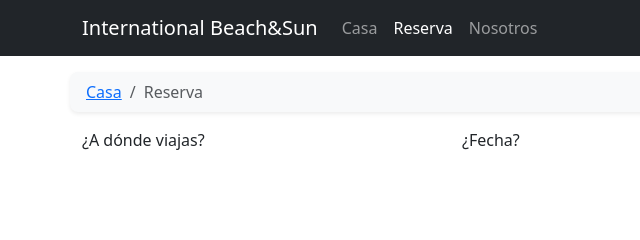
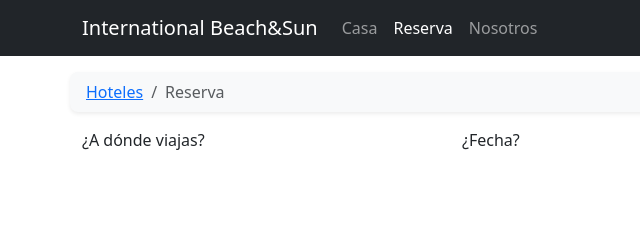
Before and after one commit to JulioQuesadilla/curso-bootstrap, a website: page catalogo.html in a window 1280 px wide. Shown: the top 240 px of the page, 0-640 px from the left. Drawn offline with nearby package versions, Linux system fonts and the light colour scheme.

Commit message:
el mismo commit que el anterior

```diff
--- a/catalogo.html
+++ b/catalogo.html
@@ -45,7 +45,7 @@
             <nav class="row my-3" aria-label="breadcrumb">
                 <ol class="breadcrumb bg-light rounded-3 px-3 py-2 mb-0 shadow-sm">
                     <li class="breadcrumb-item">
-                        <a href="index">Casa</a>
+                        <a href="index">Hoteles</a>
                     </li>
                     <li class="breadcrumb-item active" aria-current="page">Reserva</li>
                 </ol>
```
Also changed, not shown: nosotros.html (+1 -1 lines).
